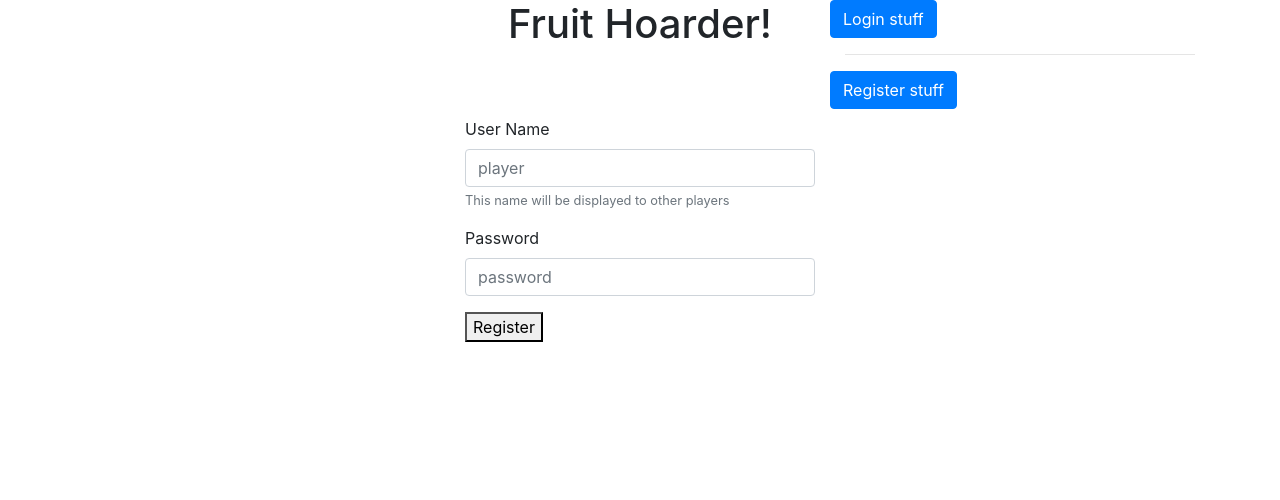
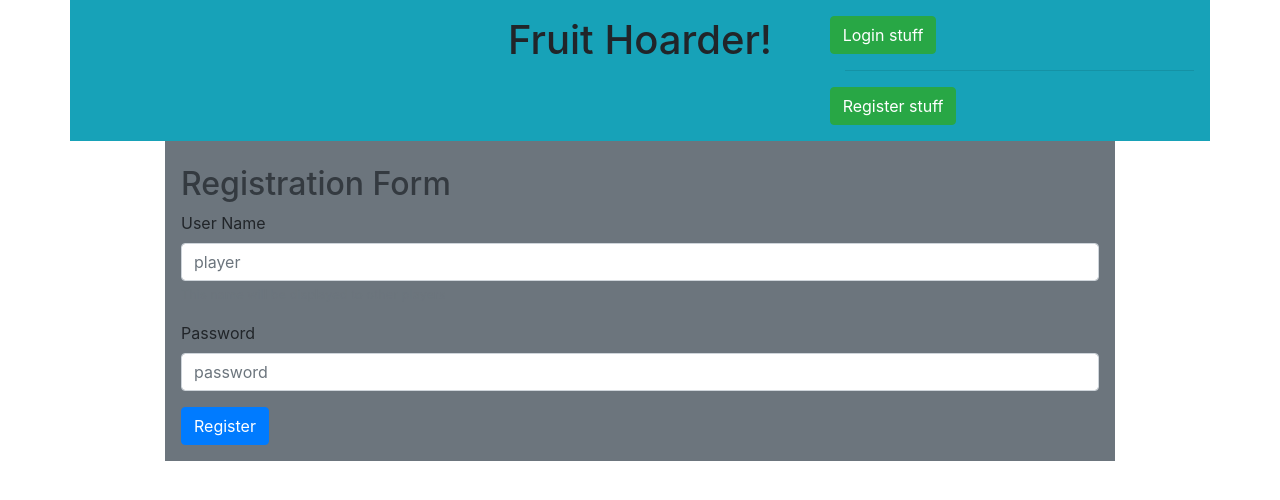
Before and after one commit to Chrisincr/fruit_hoarder, an Angular app in the folder public/: page /register in a window 1280 px wide. Shown: the top 500 px of the page. Built offline with nearby package versions, Linux system fonts and the light colour scheme.

Commit message:
v1.1 added background colors

```diff
--- a/public/src/app/app.component.html
+++ b/public/src/app/app.component.html
@@ -1,5 +1,5 @@
 <!--The content below is only a placeholder and can be replaced.-->
-<header class = 'container'>
+<header class = 'container bg-info p-3'>
 <div class='row'>
 <div class='col-sm'>
 
@@ -16,12 +16,12 @@
 </div>
 </div>
 </header>
-<div class='container'>
+<div class='container h-75'>
   <div class='row'>
-    <div class='col'></div>
-    <div class='col-md'>
-        <router-outlet></router-outlet>
+    <div class='col-sm-1'></div>
+    <div class='col-md bg-secondary p-3 h-75'>
+        <router-outlet ></router-outlet>
     </div>
-    <div class='col'></div>
+    <div class='col-sm-1'></div>
   </div>
 </div>
--- a/public/src/app/edit/edit.component.html
+++ b/public/src/app/edit/edit.component.html
@@ -1,6 +1,11 @@
+<div class='row'>
 
 
-<h3 class='text-danger'>{{response}}</h3>
+<div class='col'>
+
+</div>
+<div class='col-md bg-light p-3'>
+  <h3 class='text-danger'>{{response}}</h3>
 <form>
     <div class="form-group">
       <label for="name">User Name</label>
@@ -14,3 +19,10 @@
   </form>
 
   <button (click)='onEdit()' class='btn btn-primary'>Save</button> | <button (click)='onDelete()' class='btn btn-danger'>Delete User</button>
+
+</div>
+<div class='col'>
+
+</div>
+
+</div>
--- a/public/src/app/edit/edit.component.ts
+++ b/public/src/app/edit/edit.component.ts
@@ -26,7 +26,10 @@ export class EditComponent implements OnInit {
 
   onEdit(){
     console.log('Attempting Edit of ', this.editUser)
-    let observable = this._httpService.editUser(this.editUser);
+    if(this.editUser.name.length == 0 || this.editUser.password.length == 0){
+      this.response= "Password and name must exist"
+    }else{
+      let observable = this._httpService.editUser(this.editUser);
     observable.subscribe(data =>{
       console.log('got edit user back', data)
       console.log(data['message'])
@@ -40,6 +43,8 @@ export class EditComponent implements OnInit {
       this.response=data['data']
     }
     })
+    }
+
   }
   onDelete(){
     console.log('Attempting Delete of ', this.editUser)
--- a/public/src/app/home/home.component.html
+++ b/public/src/app/home/home.component.html
@@ -1,16 +1,16 @@
 <div *ngIf="user.name.length">
   <p>Welcome {{user.name}}</p>
-  <button class='btn btn-primary ' [routerLink]="['/play']">Play Game</button> | <button class='btn btn-primary ' [routerLink]="['/edit']">Edit User</button> |
+  <button class='btn btn-success ' [routerLink]="['/play']">Play Game</button> | <button class='btn btn-success ' [routerLink]="['/edit']">Edit User</button> |
   <button (click)='onLogout()' class='btn btn-danger'>Logout</button>
 </div>
 
 
 <div *ngIf="user.name.length == 0">
 <div class='row'>
-    <button class='btn btn-primary ' [routerLink]="['/login']">Login stuff</button>
+    <button class='btn btn-success ' [routerLink]="['/login']">Login stuff</button>
   </div>
   <hr>
   <div class='row'>
-    <button class='btn btn-primary' [routerLink]="['/register']">Register stuff</button>
+    <button class='btn btn-success' [routerLink]="['/register']">Register stuff</button>
   </div>
 </div>
--- a/public/src/app/play/play.component.css
+++ b/public/src/app/play/play.component.css
@@ -1,8 +1,10 @@
 #playArea{
-    display: inline-block;
+
+
     position: relative;
-    min-width: 80vw;
-    min-height: 80vh;
+    width: 90%;
+    height: 90%;
+    margin: 0 auto !important;
 }
 
 
@@ -10,3 +12,10 @@
     position: absolute;
 
 }
+
+.center-div{
+    position: relative;
+    width: 90%;
+    height: 75vh;
+    margin: 0 auto !important;
+}
--- a/public/src/app/play/play.component.html
+++ b/public/src/app/play/play.component.html
@@ -1,5 +1,5 @@
-
-<button *ngIf="waiting" (click)="joinGame()">JoinGame</button>
+<div class='center-div'>
+  <button *ngIf="waiting" (click)="joinGame()">JoinGame</button>
 <button *ngIf="ready" (click)="startGame()">Start{{gameId}}</button>
 <p>My Fruit Basket has {{points}} fruit in it.</p>
 <div id='playArea'>
@@ -7,3 +7,4 @@
     <img class ='fruit' src='assets/img/{{fruit.name}}.png' alt='fruit' height='125px' (click)="fruitClicked(fruit.id)" [style.top]="fruit.top" [style.left]="fruit.left">
   </div>
 </div>
+</div>
--- a/public/src/app/register/register.component.html
+++ b/public/src/app/register/register.component.html
@@ -1,4 +1,5 @@
 <h3 class='text-danger'>{{response}}</h3>
+<h2 class='text-dark'>Registration Form</h2>
 
 <form>
   <div class="form-group">
@@ -12,4 +13,4 @@
   </div>
 </form>
 
-<button (click)='onRegister()'>Register</button>
+<button (click)='onRegister()' class ='btn btn-primary'>Register</button>
--- a/public/src/environments/environment.ts
+++ b/public/src/environments/environment.ts
@@ -4,8 +4,8 @@
 
 export const environment = {
   production: false,
-  //ws_url: 'http://192.168.1.237:8000'
-  ws_url: 'http://10.1.1.192:8000'
+  ws_url: 'http://192.168.1.237:8000'
+  //ws_url: 'http://10.1.1.192:8000'
 };
 
 /*
--- a/public/src/index.html
+++ b/public/src/index.html
@@ -9,6 +9,9 @@
   <link rel="icon" type="image/x-icon" href="favicon.ico">
 </head>
 <body>
-  <app-root></app-root>
+  <div class= 'main'>
+      <app-root></app-root>
+  </div>
+
 </body>
 </html>
--- a/public/src/styles.css
+++ b/public/src/styles.css
@@ -1,2 +1,7 @@
 /* You can add global styles to this file, and also import other style files */
 @import '~bootstrap/dist/css/bootstrap.min.css';
+
+.main{
+    display: block;
+    min-height: 75vh;
+}
```
